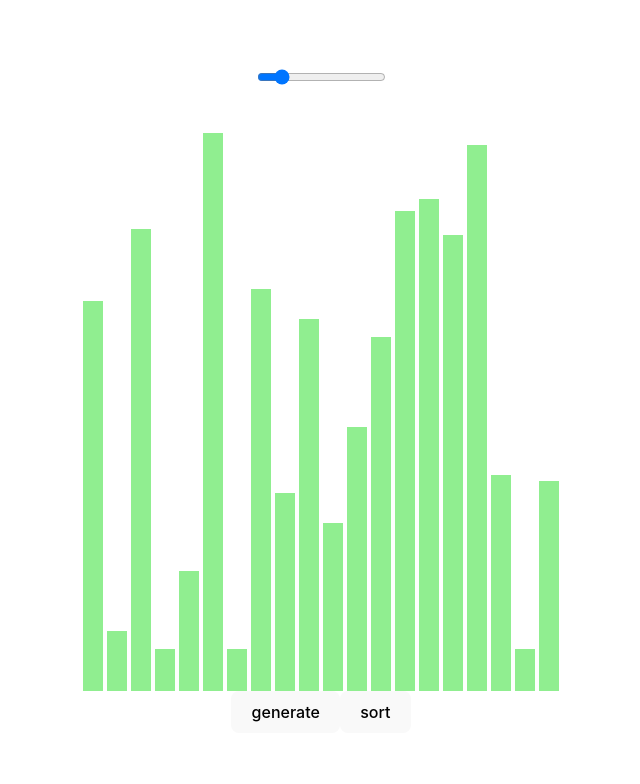
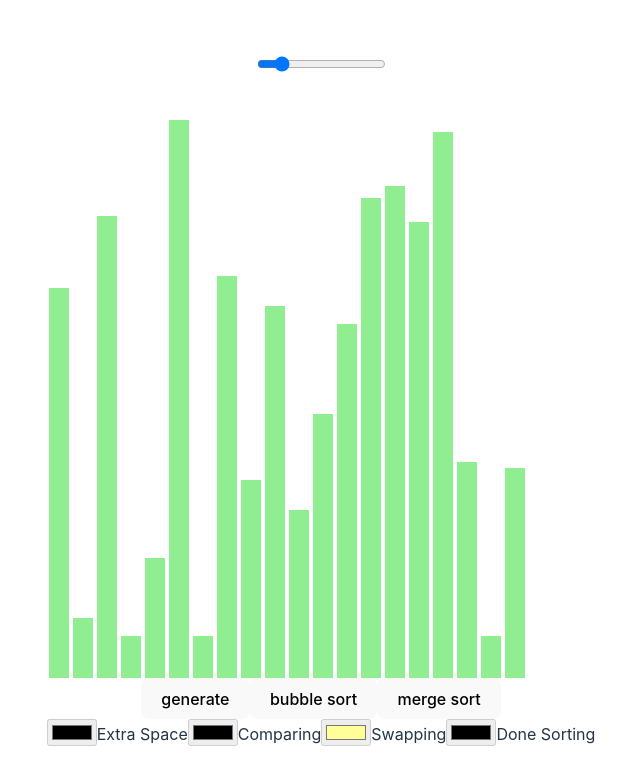
Before and after one commit to SunilKuYadav/ComprehendDSA, a React (Vite) app: page / in a window 1280 px wide. Shown: the top 784 px of the page, without its empty margins (319-959 px from the left). Built offline with nearby package versions, Linux system fonts and the light colour scheme.

Commit message:
Update: add merge sort

```diff
--- a/src/App.tsx
+++ b/src/App.tsx
@@ -3,13 +3,22 @@ import reactLogo from "./assets/react.svg";
 import "./App.css";
 import Bar from "./components/Bar";
 import { ArrayBarProps } from "./_types";
-import { bubbleSort, inactive } from "./utils";
+import {
+  active,
+  bubbleSort,
+  done,
+  inactive,
+  mergeSort,
+  selected,
+  swapped,
+} from "./utils";
 
 var timer = 500;
 
 function App() {
   const [count, setCount] = useState(20);
   const [dataSet, setdataSet] = useState<ArrayBarProps[]>([]);
+  const [btnState, setBtnState] = useState(false);
 
   const handleSizeChange = (e: React.ChangeEvent<HTMLInputElement>): void => {
     console.log(e.target.value);
@@ -19,15 +28,13 @@ function App() {
   const updateData = () => {
     // update timer
     if (count >= 80) {
-      timer = 10;
+      timer = 30;
     } else if (count >= 50) {
       timer = 50;
     } else if (count >= 20) {
       timer = 100;
-    } else if (count >= 10) {
+    } else {
       timer = 300;
-    } else {
-      timer = 500;
     }
     // create data set
     const tempDataSet: any[] = [];
@@ -37,15 +44,28 @@ function App() {
       data = Math.floor(Math.random() * (100 - 5 + 1)) + 5;
     }
     setdataSet(() => [...tempDataSet]);
+    console.log(tempDataSet.map((item) => item.number));
   };
 
   const updateUI = (data: ArrayBarProps[]) => {
     setdataSet(() => [...data]);
+    // console.log(data.map((item) => item.number));
     console.log(data);
   };
 
-  const sorting = () => {
-    bubbleSort(dataSet, timer, updateUI);
+  const sorting = async (type: string) => {
+    setBtnState(true);
+    switch (type) {
+      case "bubble":
+        await bubbleSort(dataSet, timer, updateUI);
+        break;
+      case "merge":
+        await mergeSort(dataSet, 0, dataSet.length - 1, timer, updateUI);
+        break;
+      default:
+        break;
+    }
+    setBtnState(false);
   };
 
   useEffect(updateData, [count]);
@@ -53,6 +73,7 @@ function App() {
   return (
     <div className="App">
       <input
+        disabled={btnState}
         type="range"
         min={5}
         max={100}
@@ -76,8 +97,30 @@ function App() {
             />
           ))}
       </div>
-      <button onClick={updateData}>generate</button>
-      <button onClick={sorting}> sort</button>
+      <button disabled={btnState} onClick={updateData}>
+        generate
+      </button>
+      <button disabled={btnState} onClick={() => sorting("bubble")}>
+        {" "}
+        bubble sort
+      </button>
+      <button disabled={btnState} onClick={() => sorting("merge")}>
+        {" "}
+        merge sort
+      </button>
+      <div>
+        <input type="color" disabled value={active} />
+        <span>Extra Space</span>
+
+        <input type="color" disabled value={selected} />
+        <span>Comparing</span>
+
+        <input type="color" disabled value={swapped} />
+        <span>Swapping</span>
+
+        <input type="color" disabled value={done} />
+        <span>Done Sorting</span>
+      </div>
     </div>
   );
 }
```
